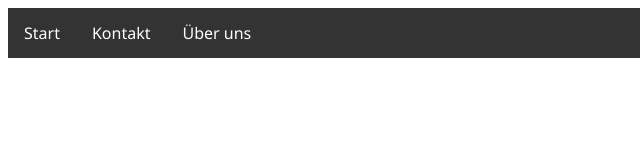
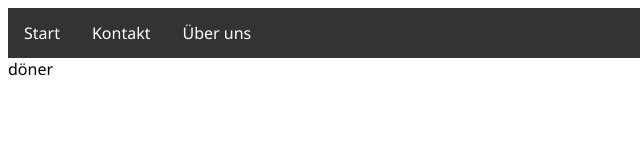
Before and after one commit to marzsteffen/Abgabe-2, a plain HTML site: page ÜberUns.html in a window 1280 px wide. Shown: the top 160 px of the page, 0-640 px from the left. Drawn offline with Linux system fonts and the light colour scheme.

Commit message:
döner hinzugefügt

```diff
--- a/ÜberUns.html
+++ b/ÜberUns.html
@@ -1,5 +1,6 @@
 <!DOCTYPE html>
 <html>
+
 <head>
     <link href="style.css" rel="stylesheet" type="text/css" />
     <ul class="navbar">
@@ -8,6 +9,6 @@
         <li class="navbarItem"><a href="ÜberUns.html">Über uns</a></li>
     </ul>
 </head>
-
+döner
 
 </html>
```
Lines whose indentation alone changed are shown as unchanged.
